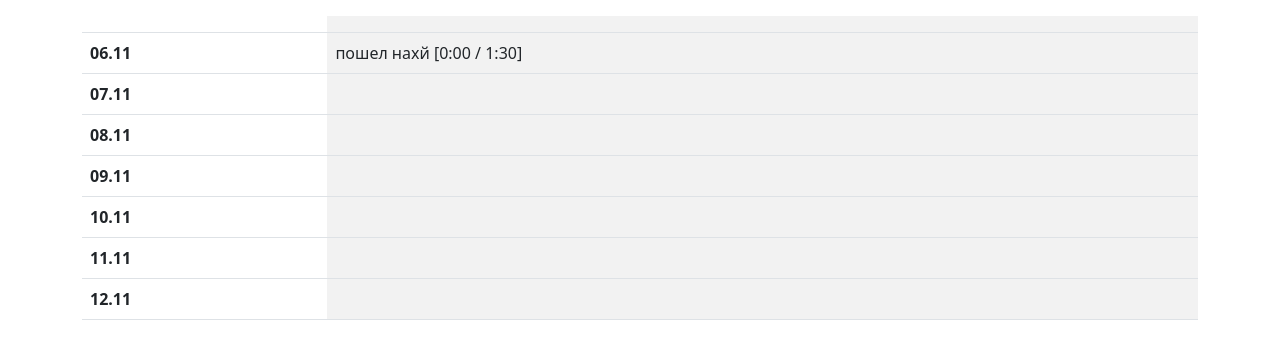
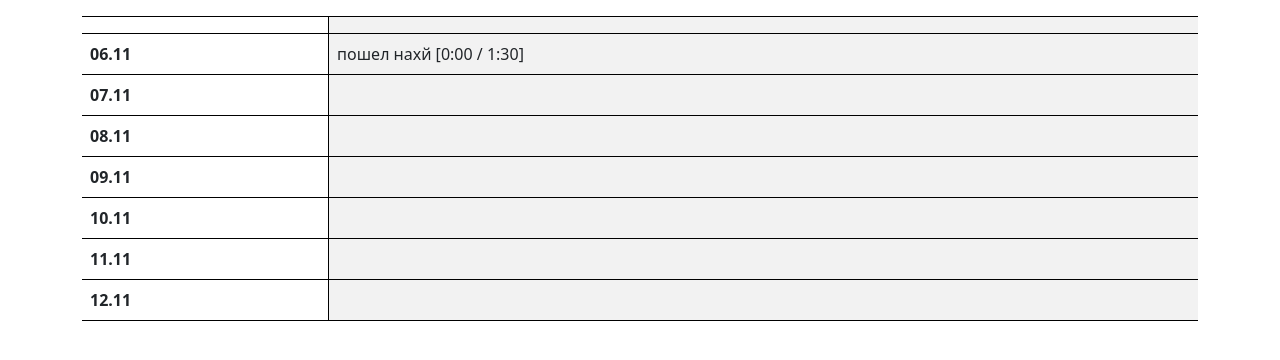
Before and after one commit to irawrr/TaskManager, a Django app: page /report in a window 1280 px wide. Shown: the part 135-495 px from the top of the page. Run offline with Django 4.2, Linux system fonts and the light colour scheme; a user stored in the database is signed in; data comes from the database, SQL or seed files in the repository.

Commit message:
Добавила границы в таблице отчета

```diff
--- a/main/templates/main/report.html
+++ b/main/templates/main/report.html
@@ -19,18 +19,18 @@
             </li>
         </ul>
     </nav>
-    <table class="table table-striped-columns">
+    <table id="report" class="table table-striped-columns border border-start-0 border-end-0 border-black">
         <tr>
             <th></th>
             {% for user in users %}
-                <th class="text-center">{{ user.first_name }} {{ user.last_name }}</th>
+                <th class="text-center border-start border-black">{{ user.first_name }} {{ user.last_name }}</th>
             {% endfor %}
         </tr>
         {% for day in days %}
             <tr>
                 <th>{{ data|lookup:day|lookup:'date'|date:"d.m" }}</th>
                 {% for user in users %}
-                    <td>
+                    <td class="border-start border-black">
                         {% for task in data|lookup:day|lookup:'tasks' %}
                             {% if task.user == user %}
                                 {{ task.name }} [{{ task.actual_time }} / {{ task.planned_time }}]<br>
```
